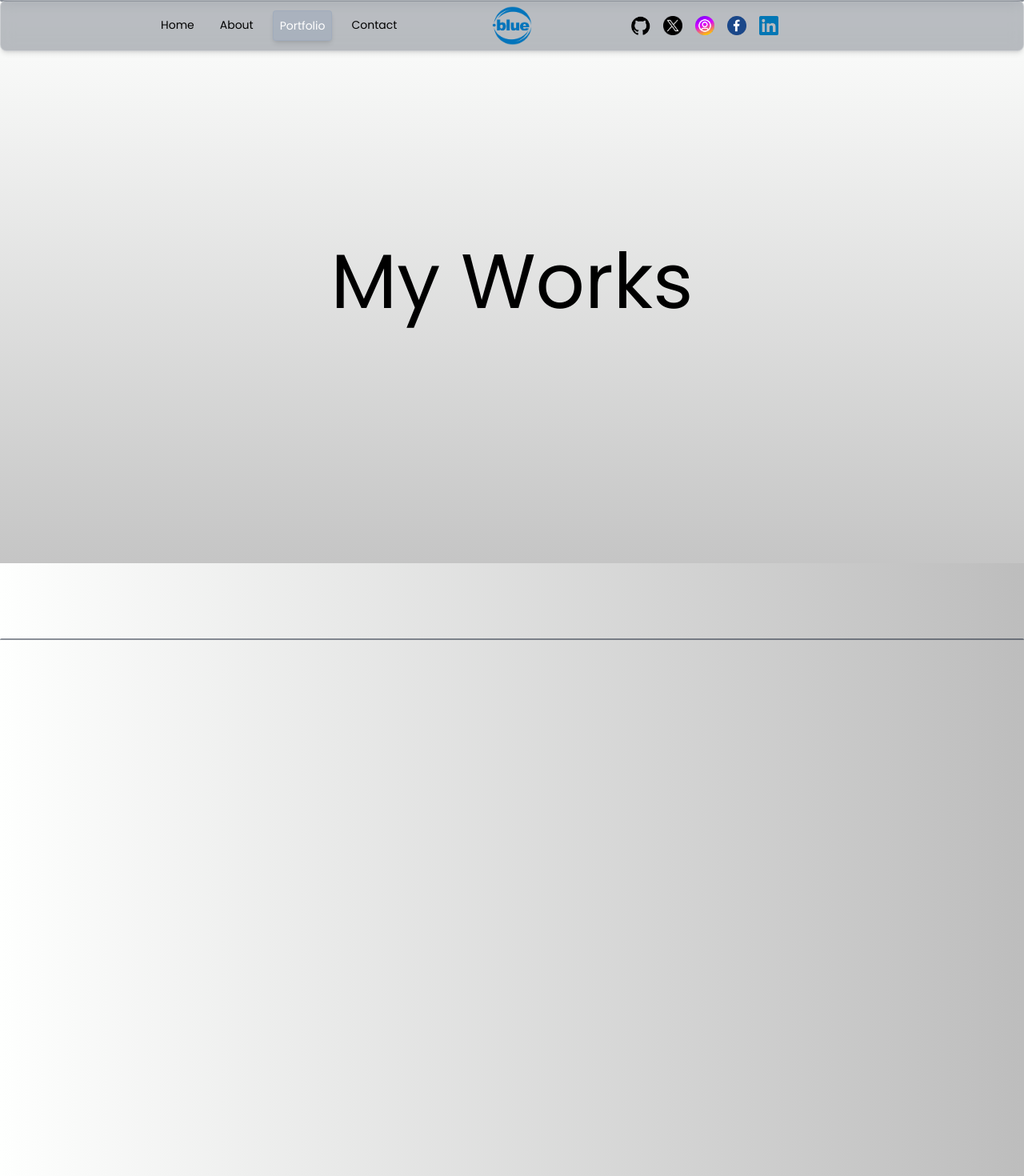
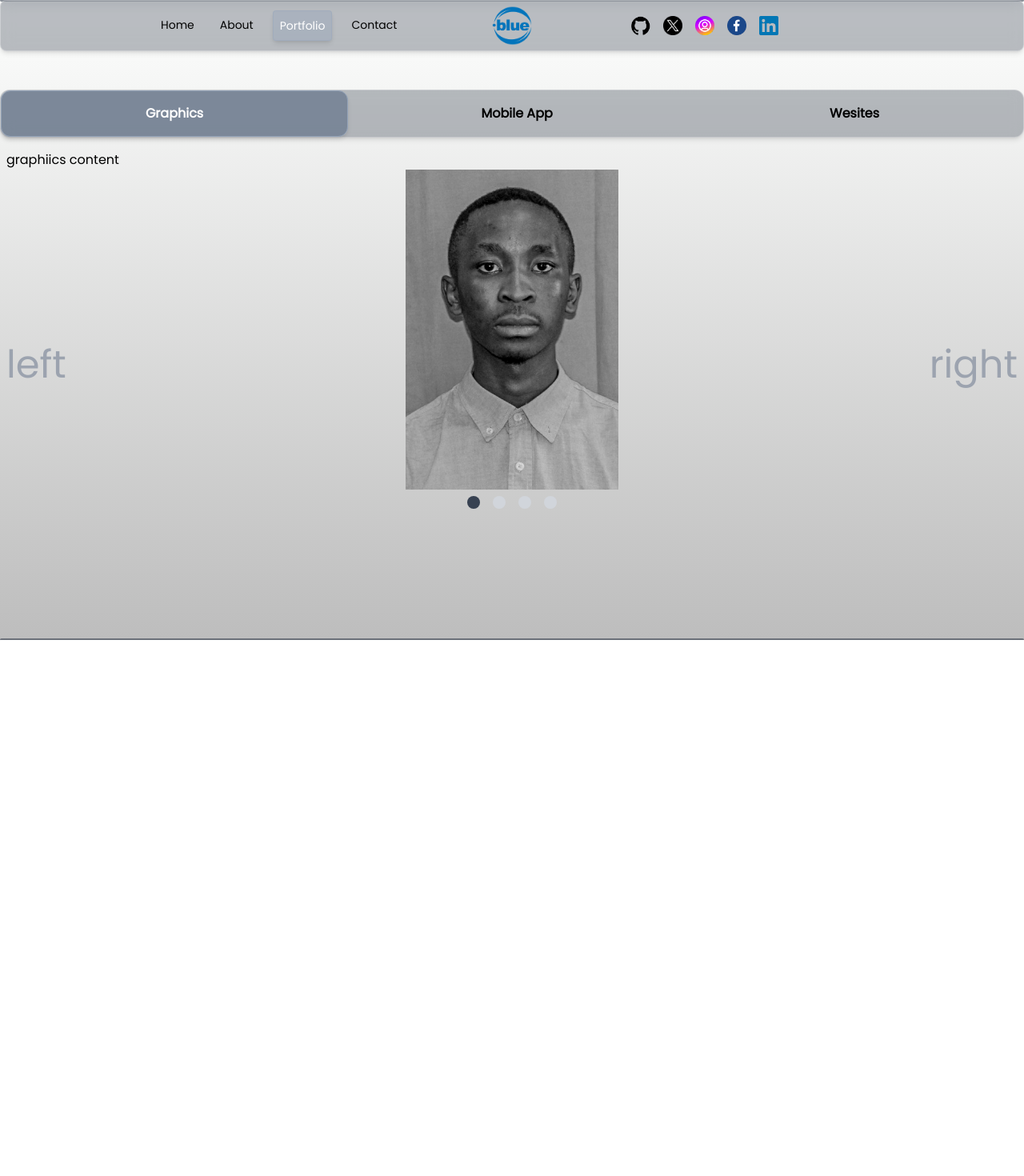
Before and after one commit to Francisnampellah/myPortfolia, a Next.js app: page /portfolio in a window 1280 px wide. Shown: the top 1470 px of the page at 80% size. After the commit the page ends 800 px from the top, so only its background shows below. Built offline with nearby package versions, Linux system fonts and the light colour scheme.

Commit message:
caroseul

```diff
--- a/package.json
+++ b/package.json
@@ -15,7 +15,8 @@
     "lottie-react": "^2.4.0",
     "next": "14.1.0",
     "react": "18",
-    "react-dom": "18"
+    "react-dom": "18",
+    "react-easy-swipe": "^0.0.23"
   },
   "devDependencies": {
     "autoprefixer": "10.0.1",
--- /dev/null
+++ b/src/app/portfolio/graphics/page.jsx
@@ -0,0 +1,12 @@
+import React from 'react';
+
+function Page() {
+  return (
+    <div>
+      <h1>Welcome to My Portfolio Graphics</h1>
+      <p>This is the main page of my portfolio website.</p>
+    </div>
+  );
+}
+
+export default Page;
--- /dev/null
+++ b/src/app/portfolio/mobile/page.jsx
@@ -0,0 +1,12 @@
+import React from 'react';
+
+function Page() {
+  return (
+    <div>
+      <h1>Welcome to My Portfolio mobile</h1>
+      <p>This is the main page of my portfolio website.</p>
+    </div>
+  );
+}
+
+export default Page;
--- a/src/app/portfolio/page.jsx
+++ b/src/app/portfolio/page.jsx
@@ -1,41 +1,40 @@
 "use client";
+import Carousel from "@/components/carosel";
 import { motion, useScroll, useTransform } from "framer-motion";
 import Image from "next/image";
 import Link from "next/link";
 import { useRef } from "react";
+import { useEffect, useState } from "react";
 
 const items = [
   {
     id: 1,
     color: "from-red-300 to-blue-300",
-    title: "React Commerce",
+    title: "Graphics",
     desc: "Lorem ipsum dolor sit amet consectetur adipisicing elit. Dolores ab id ad nesciunt quo aut corporis modi? Voluptate, quos sunt dolorum facilis, id eum sequi placeat accusantium saepe eos laborum.",
     img: "https://images.pexels.com/photos/18073372/pexels-photo-18073372/free-photo-of-young-man-sitting-in-a-car-on-a-night-street.jpeg?auto=compress&cs=tinysrgb&w=1600&lazy=load",
     link: "https://lama.dev",
+    content:'graphiics content'
   },
   {
     id: 2,
     color: "from-blue-300 to-violet-300",
-    title: "Next.js Medium Blog",
+    title: "Mobile App",
     desc: "Lorem ipsum dolor sit amet consectetur adipisicing elit. Dolores ab id ad nesciunt quo aut corporis modi? Voluptate, quos sunt dolorum facilis, id eum sequi placeat accusantium saepe eos laborum.",
     img: "https://images.pexels.com/photos/18023772/pexels-photo-18023772/free-photo-of-close-up-of-a-person-holding-a-wristwatch.jpeg?auto=compress&cs=tinysrgb&w=1600&lazy=load",
     link: "https://lama.dev",
+    content:'Mobile content'
+
   },
   {
     id: 3,
     color: "from-violet-300 to-purple-300",
-    title: "Vanilla Book App",
+    title: "Wesites ",
     desc: "Lorem ipsum dolor sit amet consectetur adipisicing elit. Dolores ab id ad nesciunt quo aut corporis modi? Voluptate, quos sunt dolorum facilis, id eum sequi placeat accusantium saepe eos laborum.",
     img: "https://images.pexels.com/photos/6894528/pexels-photo-6894528.jpeg?auto=compress&cs=tinysrgb&w=1600&lazy=load",
     link: "https://lama.dev",
-  },
-  {
-    id: 4,
-    color: "from-purple-300 to-red-300",
-    title: "Spotify Music App",
-    desc: "Lorem ipsum dolor sit amet consectetur adipisicing elit. Dolores ab id ad nesciunt quo aut corporis modi? Voluptate, quos sunt dolorum facilis, id eum sequi placeat accusantium saepe eos laborum.",
-    img: "https://images.pexels.com/photos/18540208/pexels-photo-18540208/free-photo-of-wood-landscape-water-hill.jpeg?auto=compress&cs=tinysrgb&w=1260&h=750&dpr=2",
-    link: "https://lama.dev",
+    content:'graphiics content'
+
   },
 ];
 
@@ -45,73 +44,64 @@ const PortfolioPage = () => {
   const { scrollYProgress } = useScroll({ target: ref });
   const x = useTransform(scrollYProgress, [0, 1], ["0%", "-80%"]);
 
+
+  const [selectedTab, setSelectedTab] = useState(0);
+  const firstBtnRef = useRef();
+
+  useEffect(() => {
+    firstBtnRef.current.focus();
+  }, []);
+
+
+  const imageUrls = [
+    "/DIT.png",
+    "/DIT.jpg",
+    "/DIT.png",
+    "/DIT.jpg",
+];
+
+
   return (
     <motion.div
-      className="h-full"
+      className="h-full pt-16"
       initial={{ y: "-200vh" }}
       animate={{ y: "0%" }}
       transition={{ duration: 1 }}
     >
-      <div className="h-[600vh] relative" ref={ref}>
-        <div className="w-screen h-[calc(100vh-6rem)] flex items-center justify-center text-8xl text-center">
-          My Works
+
+
+
+      <div className='flex justify-center items-center py-12'>
+      <div className='w-full flex flex-col gap-y-2'>
+        <div className='rounded-xl flex justify-between items-center font-bold text-black bg-slate-800/30 rounded-lg shadow-md backdrop-blur border border-white/30'>
+          {items.map((item, index) => (
+            <button
+              ref={index === 0 ? firstBtnRef : null}
+              key={index}
+              onClick={() => setSelectedTab(index)}
+              className={`outline-none w-full p-2 hover:bg-slate-300/30 rounded-xl text-cneter focus:bg-slate-500/70 focus:text-white ${
+                selectedTab === index ? 'p-4 text-white bg-slate-400/100 rounded-lg shadow-md border border-slate-400/100' : ''
+              } `}
+            >
+              {item.title}
+            </button>
+          ))}
         </div>
-        <div className="sticky top-0 flex h-screen gap-4 items-center overflow-hidden">
-          <motion.div style={{ x }} className="flex">
-            <div className="h-screen w-screen flex items-center justify-center bg-gradient-to-r from-[#FEFFFE] to-[#BDBDBD]" />
-            {items.map((item) => (
-              <div
-                className={`h-screen w-screen flex items-center justify-center bg-gradient-to-r from-[#FEFFFE] to-[#BDBDBD]`}
-                key={item.id}
-              >
-                <div className="flex flex-col gap-8 text-white">
-                  <h1 className="text-xl font-bold md:text-4xl lg:text-6xl xl:text-8xl">
-                    {item.title}
-                  </h1>
-                  <div className="relative w-80 h-56 md:w-96 md:h-64 lg:w-[500px] lg:h-[350px] xl:w-[600px] xl:h-[420px]">
-                    <Image src={item.img} alt="" fill />
-                  </div>
-                  <p className="w-80 md:w96 lg:w-[500px] lg:text-lg xl:w-[600px]">
-                    {item.desc}
-                  </p>
-                  <Link href={item.link} className="flex justify-end">
-                    <button className="p-2 text-sm md:p-4 md:text-md lg:p-8 lg:text-lg bg-white text-gray-600 font-semibold m-4 rounded">See Demo</button>
-                  </Link>
-                </div>
-              </div>
-            ))}
-          </motion.div>
-        </div>
+
+        <div className='p-2 rounded-xl'>
+          {items.map((item, index) => (
+            <div className={`${selectedTab === index ? '' : 'hidden'}`}>
+              {item.content}
+            </div>
+          ))}
+
+          <Carousel images={imageUrls} />
+
+
+     </div>
       </div>
-     { /* <div className="w-screen h-screen flex flex-col gap-16 items-center justify-center text-center">
-        <h1 className="text-8xl">Do you have a project?</h1>
-        <div className="relative">
-          <motion.svg
-            animate={{ rotate: 360 }}
-            transition={{ duration: 8, ease: "linear", repeat: Infinity }}
-            viewBox="0 0 300 300"
-            className="w-64 h-64 md:w-[500px] md:h-[500px] "
-          >
-            <defs>
-              <path
-                id="circlePath"
-                d="M 150, 150 m -60, 0 a 60,60 0 0,1 120,0 a 60,60 0 0,1 -120,0 "
-              />
-            </defs>
-            <text fill="#000">
-              <textPath xlinkHref="#circlePath" className="text-xl">
-                Front-end Developer and UI Designer
-              </textPath>
-            </text>
-          </motion.svg>
-          <Link
-            href="/contact"
-            className="w-16 h-16 md:w-28 md:h-28 absolute top-0 left-0 right-0 bottom-0 m-auto bg-black text-white rounded-full flex items-center justify-center"
-          >
-            Hire Me
-          </Link>
-        </div>
-      </div> */}
+    </div>
+
     </motion.div>
   );
 };
--- /dev/null
+++ b/src/app/portfolio/website/page.jsx
@@ -0,0 +1,12 @@
+import React from 'react';
+
+function Page() {
+  return (
+    <div>
+      <h1>Welcome to My Portfolio Website</h1>
+      <p>This is the main page of my portfolio website.</p>
+    </div>
+  );
+}
+
+export default Page;
--- /dev/null
+++ b/src/components/carosel.jsx
@@ -0,0 +1,76 @@
+import Image from "next/image";
+import { useState } from "react";
+import Swipe from "react-easy-swipe";
+
+/**
+ * Carousel component for nextJS and Tailwind.
+ * Using external library react-easy-swipe for swipe gestures on mobile devices (optional)
+ *
+ * @param images - Array of images with src and alt attributes
+ * @returns React component
+ */
+export default function Carousel({ images }) {
+  const [currentSlide, setCurrentSlide] = useState(0);
+
+  const handleNextSlide = () => {
+    let newSlide = currentSlide === images.length - 1 ? 0 : currentSlide + 1;
+    setCurrentSlide(newSlide);
+  };
+
+  const handlePrevSlide = () => {
+    let newSlide = currentSlide === 0 ? images.length - 1 : currentSlide - 1;
+    setCurrentSlide(newSlide);
+  };
+
+  return (
+    <div className="relative">
+      <div
+        onClick={handlePrevSlide}
+        className="absolute left-0 m-auto text-5xl inset-y-1/2 cursor-pointer text-gray-400 z-20"
+      >left</div>
+      <div className="w-full h-[50vh] flex overflow-hidden relative m-auto">
+        <Swipe
+          onSwipeLeft={handleNextSlide}
+          onSwipeRight={handlePrevSlide}
+          className="relative z-10 w-full h-full"
+        >
+          {images.map((image, index) => {
+            if (index === currentSlide) {
+              return (
+                <Image
+                  key={image.id}
+                  src={image}
+                  layout="fill"
+                  objectFit="contain"
+                  className="animate-fadeIn"
+                />
+              );
+            }
+          })}
+        </Swipe>
+      </div>
+      <div
+        onClick={handleNextSlide}
+        className="absolute right-0 m-auto text-5xl inset-y-1/2 cursor-pointer text-gray-400 z-20"
+      >right</div>
+
+      <div className="relative flex justify-center p-2">
+        {images.map((_, index) => {
+          return (
+            <div
+              className={
+                index === currentSlide
+                  ? "h-4 w-4 bg-gray-700 rounded-full mx-2 mb-2 cursor-pointer"
+                  : "h-4 w-4 bg-gray-300 rounded-full mx-2 mb-2 cursor-pointer"
+              }
+              key={index}
+              onClick={() => {
+                setCurrentSlide(index);
+              }}
+            />
+          );
+        })}
+      </div>
+    </div>
+  );
+}
--- a/src/components/transitionProvider.jsx
+++ b/src/components/transitionProvider.jsx
@@ -7,6 +7,10 @@ import { usePathname } from "next/navigation";
 
 const TransitionProvider = ({ children }) => {
   const pathName = usePathname();
+
+ function capitalizeFirstLetter(str) {
+    return str.charAt(0).toUpperCase() + str.slice(1);
+  }
 
   return (
     <AnimatePresence mode="wait">
@@ -27,7 +31,7 @@ const TransitionProvider = ({ children }) => {
           exit={{ opacity: 0 }}
           transition={{ duration: 0.8, ease: "easeOut" }}
         >
-          {pathName.substring(1)}
+          {capitalizeFirstLetter(pathName.substring(1))}
         </motion.div>
         <motion.div
           className="h-screen w-screen fixed bg-slate-800/30 rounded-lg shadow-md backdrop-blur border border-slate-800/30 rounded-t-[100px] bottom-0 z-30"
```
Also changed, not shown: public/pic1.avif (added), 1 other file (tests, documents, lock files or other folders).
